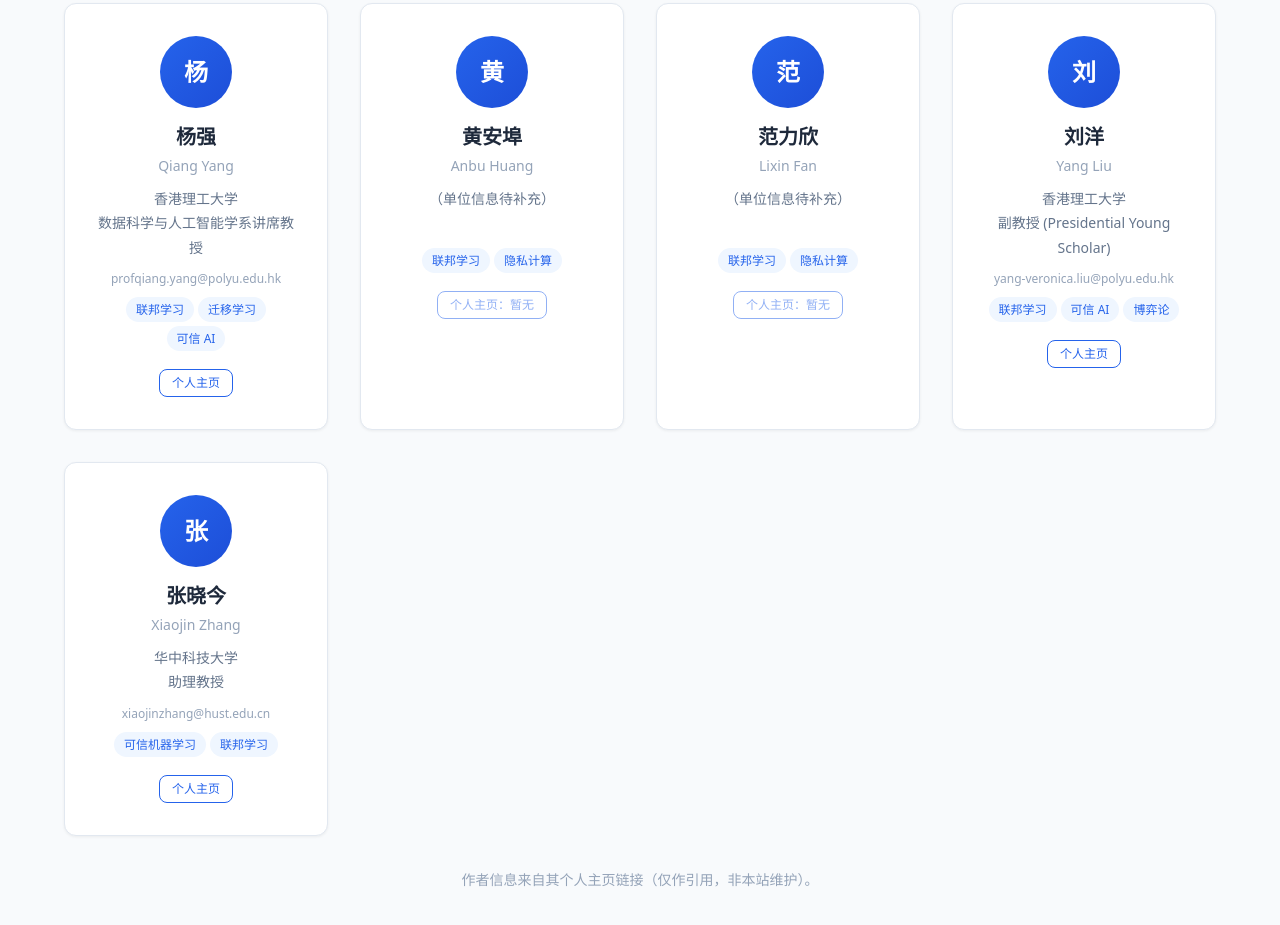
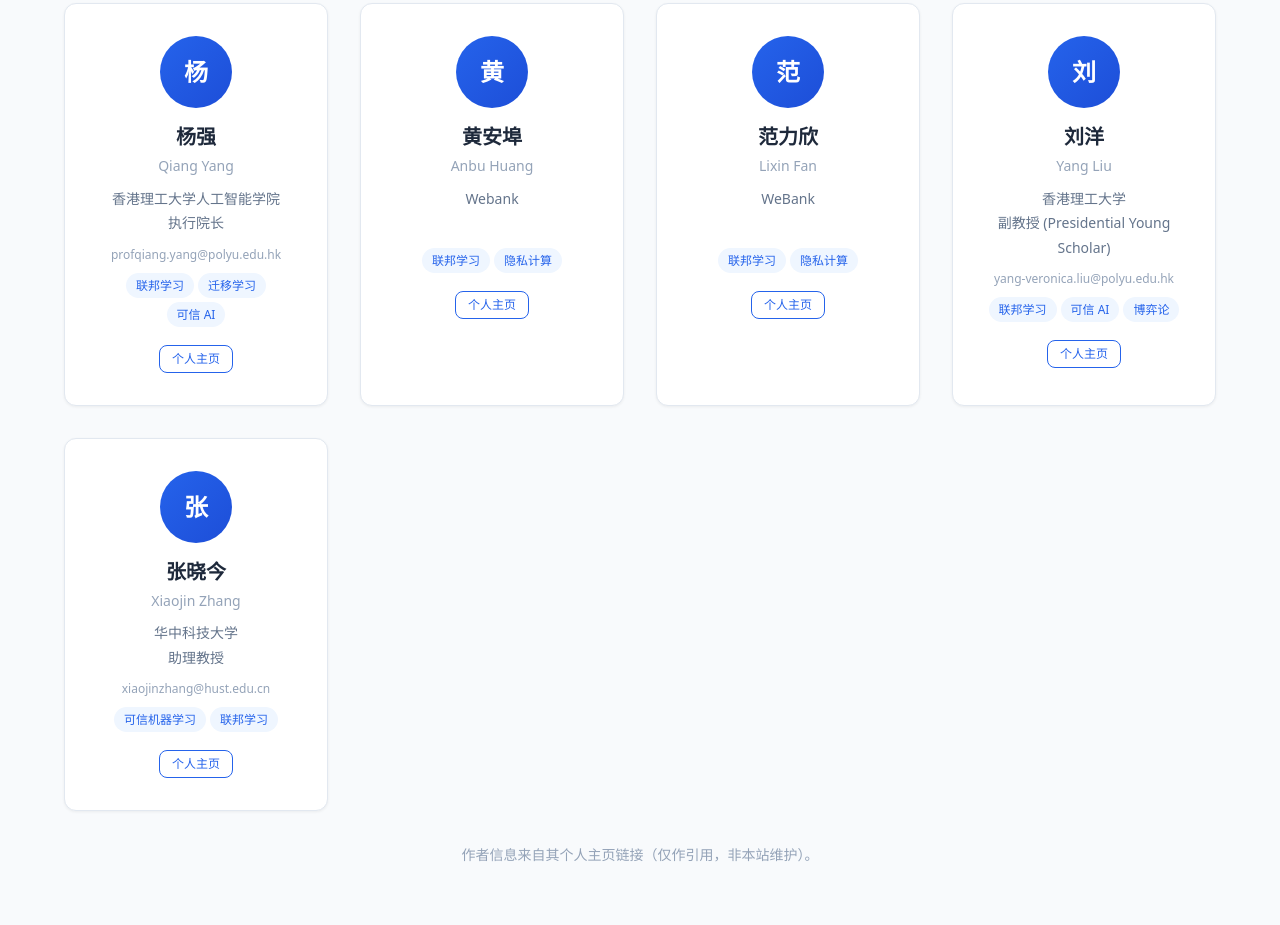
Before and after one commit to XiaoJinZhang-HUST/XiaoJinZhang-HUST.github.io, a website built with Vite: page index.html in a window 1280 px wide. Shown: the part 1898-2823 px from the top of the page. Built offline with nearby package versions, Linux system fonts and the light colour scheme.

Commit message:
Update index.html

```diff
--- a/index.html
+++ b/index.html
@@ -119,7 +119,7 @@
             <div class="author-avatar">杨</div>
             <h3>杨强</h3>
             <p class="author-en-name">Qiang Yang</p>
-            <p class="author-affiliation">香港理工大学<br>数据科学与人工智能学系讲席教授</p>
+            <p class="author-affiliation">香港理工大学人工智能学院<br>执行院长</p>
             <p class="author-email">profqiang.yang@polyu.edu.hk</p>
             <div class="author-tags">
               <span class="tag">联邦学习</span>
@@ -134,13 +134,13 @@
             <div class="author-avatar">黄</div>
             <h3>黄安埠</h3>
             <p class="author-en-name">Anbu Huang</p>
-            <p class="author-affiliation">（单位信息待补充）</p>
+            <p class="author-affiliation">Webank</p>
             <p class="author-email">&nbsp;</p>
             <div class="author-tags">
               <span class="tag">联邦学习</span>
               <span class="tag">隐私计算</span>
             </div>
-            <span class="btn btn-sm btn-outline disabled" aria-disabled="true">个人主页：暂无</span>
+        <a href="https://scholar.google.com/citations?user=Luv9JqgAAAAJ&hl=zh-TW" target="_blank" rel="noopener" class="btn btn-sm btn-outline">个人主页</a>
           </div>
 
           <!-- 范力欣 -->
@@ -148,13 +148,13 @@
             <div class="author-avatar">范</div>
             <h3>范力欣</h3>
             <p class="author-en-name">Lixin Fan</p>
-            <p class="author-affiliation">（单位信息待补充）</p>
+            <p class="author-affiliation">WeBank</p>
             <p class="author-email">&nbsp;</p>
             <div class="author-tags">
               <span class="tag">联邦学习</span>
               <span class="tag">隐私计算</span>
             </div>
-            <span class="btn btn-sm btn-outline disabled" aria-disabled="true">个人主页：暂无</span>
+            <a href="https://scholar.google.com/citations?user=fOsgdn0AAAAJ&hl=en" target="_blank" rel="noopener" class="btn btn-sm btn-outline">个人主页</a>
           </div>
 
           <!-- 刘洋 -->
```
